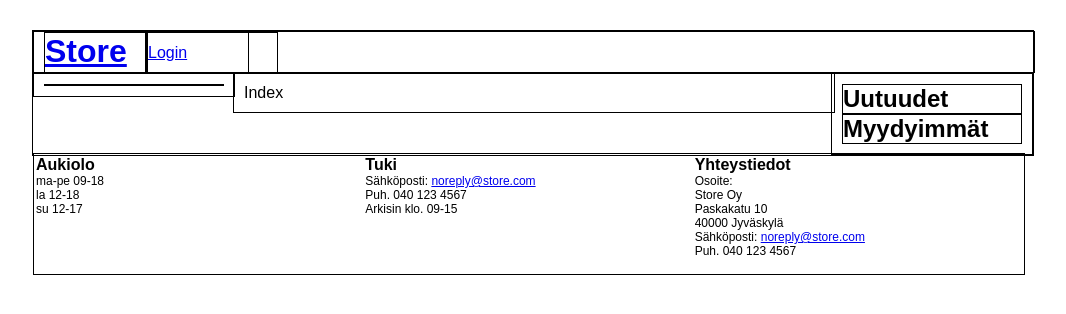
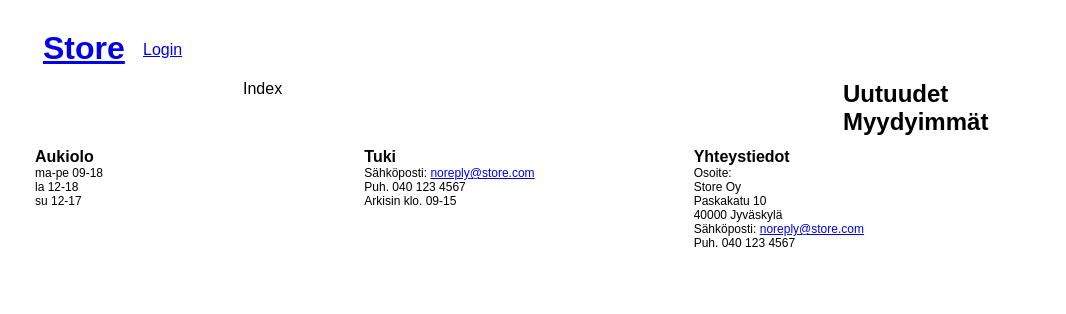
Before and after one commit to Frugle/Store, a PHP site: page /index.php in a window 1280 px wide. Shown: the top 314 px of the page, without its empty margins (107-1173 px from the left). Run offline with PHP 8.4, Linux system fonts and the light colour scheme; data that the repository does not hold is empty.

Commit message:
Remove debug css

```diff
--- a/styles.css
+++ b/styles.css
@@ -43,7 +43,7 @@ h5
 
 div, header, footer
 {
-	border: 1px solid black; /* DEBUG */
+	/*border: 1px solid black;*/ /* DEBUG */
 }
 
 #mainContainer
```
